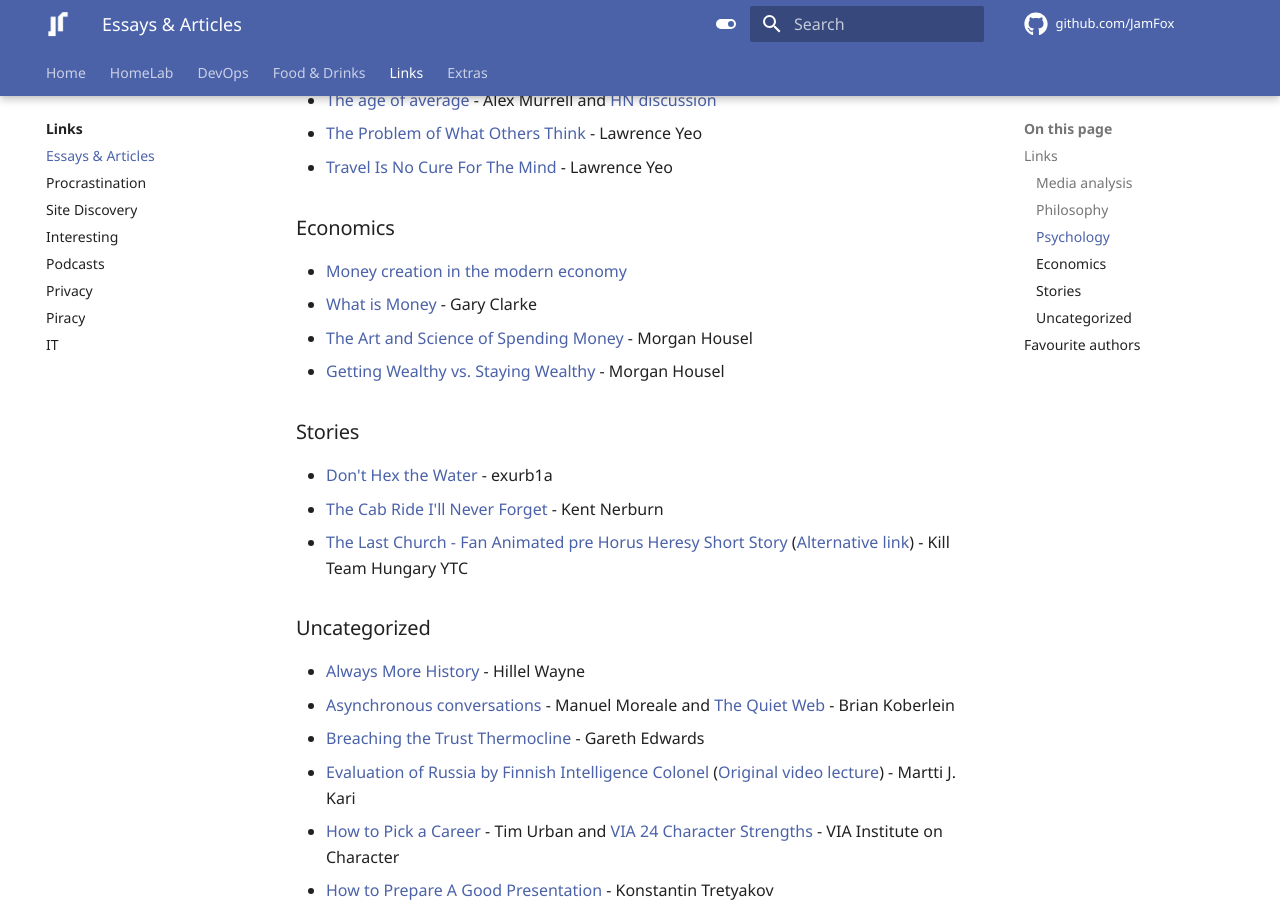
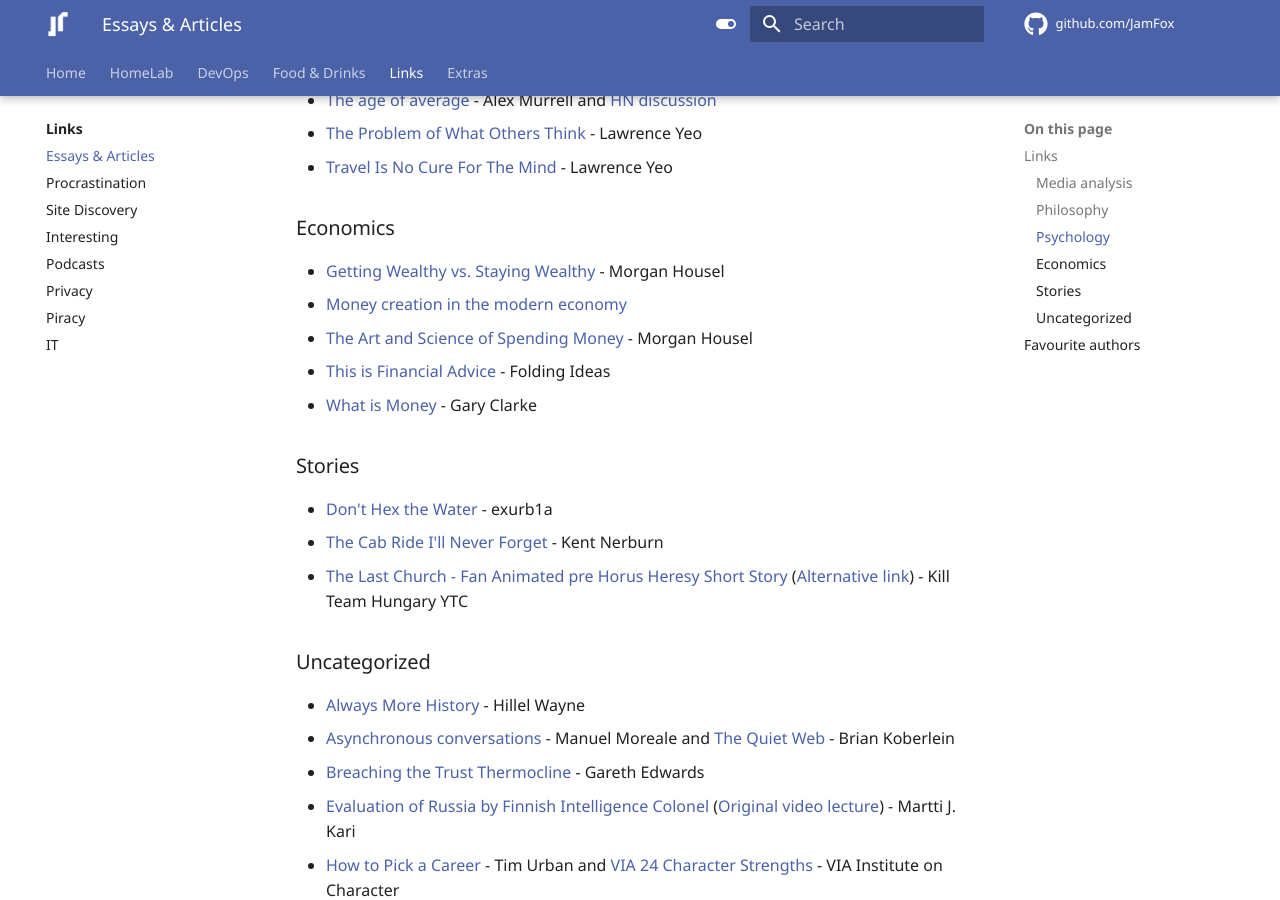
Before and after one commit to JamFox/docs.jamfox.dev, an MkDocs documentation site: the page built from docs/content/links/essays.md, in a window 1280 px wide and 900 px high, scrolled down 1671 px. Built offline with MkDocs 1.6.1 and Material for MkDocs 9.7.7, drawn with Linux system fonts in a browser that asks for light colours; comment, search, counter and statistics services are not loaded.

```diff
--- a/docs/content/links/essays.md
+++ b/docs/content/links/essays.md
@@ -55,10 +55,11 @@ title: "Essays & Articles"
 
 ### Economics
 
+- [Getting Wealthy vs. Staying Wealthy](https://collabfund.com/blog/getting-wealthy-vs-staying-wealthy/) - Morgan Housel
 - [Money creation in the modern economy](https://github.com/JamFox/docs.jamfox.dev/raw/master/docs/content/links/attachments/money-creation-in-the-modern-economy.pdf)
+- [The Art and Science of Spending Money](https://collabfund.com/blog/the-art-and-science-of-spending-money/) - Morgan Housel
+- [This is Financial Advice](https://www.youtube.com/watch?v=5pYeoZaoWrA) - Folding Ideas
 - [What is Money](https://www.onedb.online/blog/what_is_money) - Gary Clarke
-- [The Art and Science of Spending Money](https://collabfund.com/blog/the-art-and-science-of-spending-money/) - Morgan Housel
-- [Getting Wealthy vs. Staying Wealthy](https://collabfund.com/blog/getting-wealthy-vs-staying-wealthy/) - Morgan Housel
 
 ### Stories
 
```
